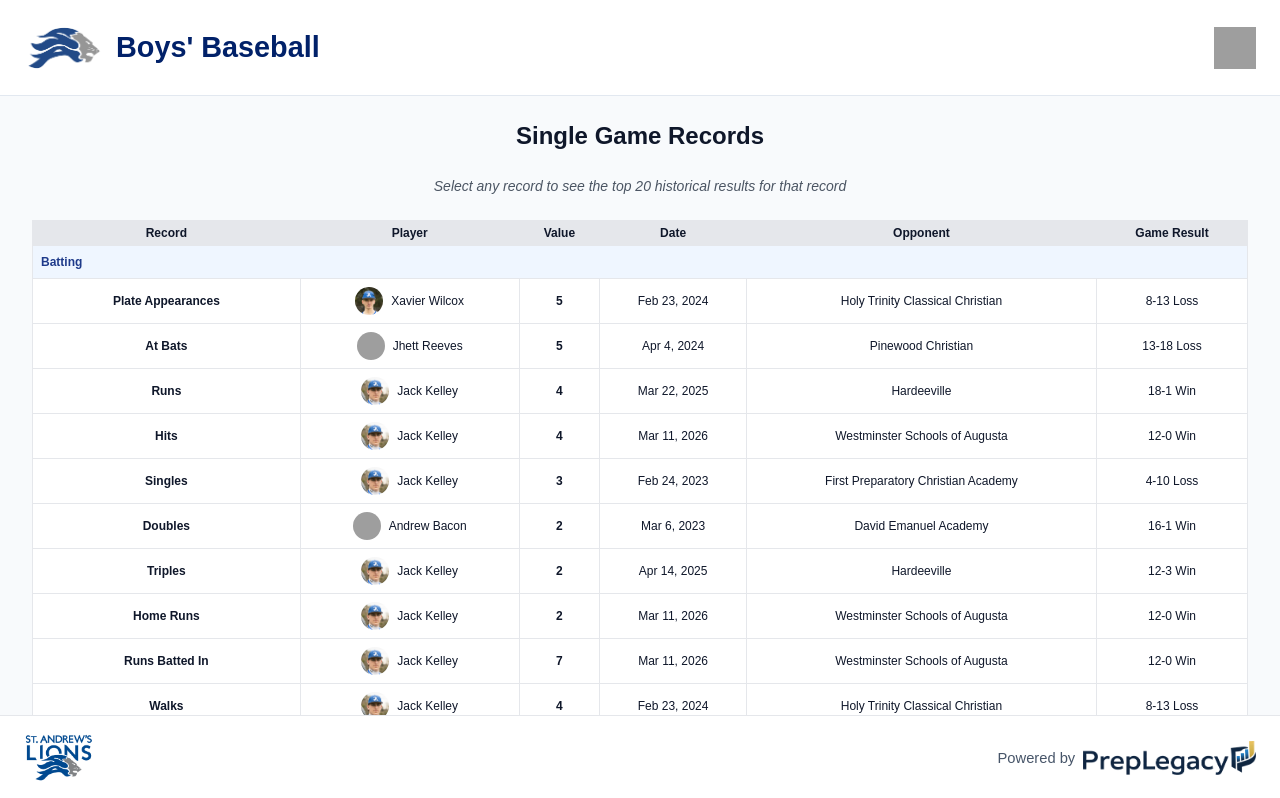
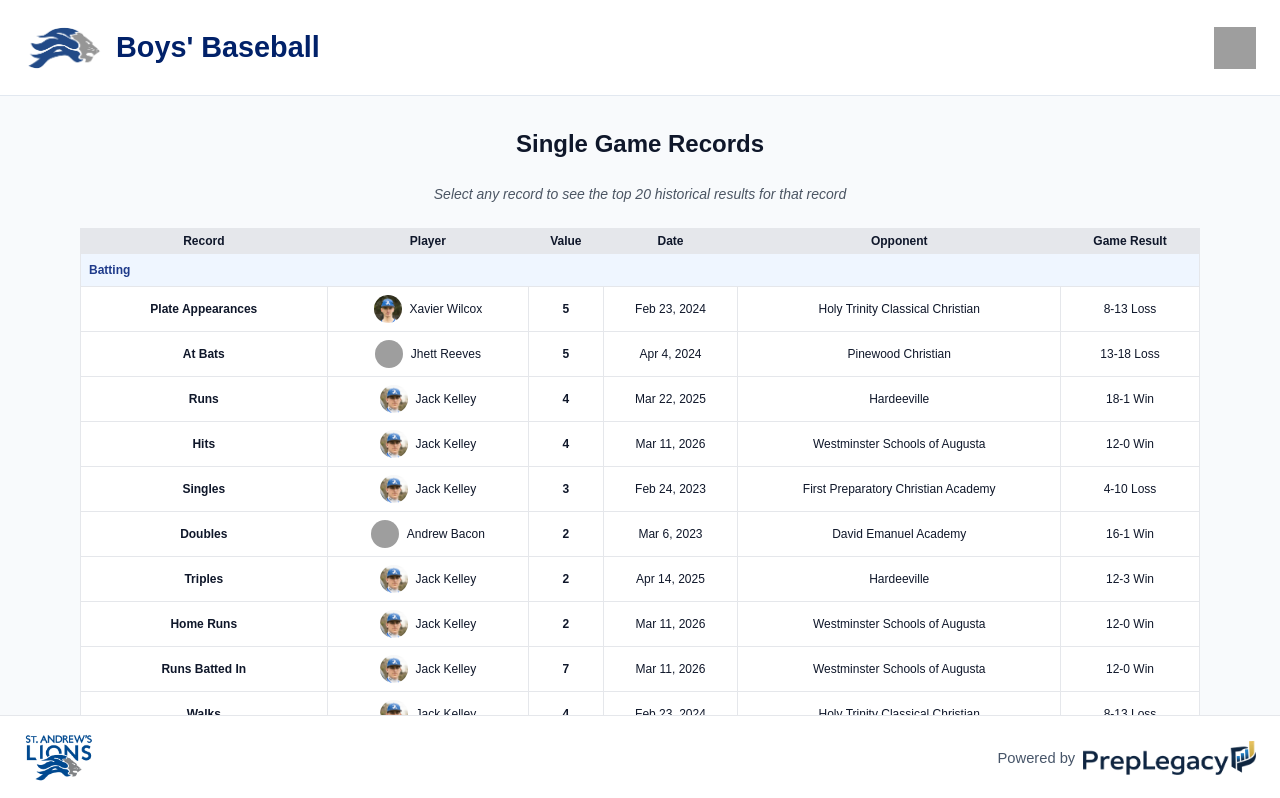
Before and after one commit to newonda1/st-andrews-basketball, a React (Vite) app: page /athletics/boys/baseball/records/single-game in a window 1280 px wide. Shown: the top 798 px of the page. Built offline with nearby package versions, Linux system fonts and the light colour scheme; grey boxes are pictures that could not be loaded.

Commit message:
Update SingleGameRecords.jsx

```diff
--- a/src/boys/baseball/pages/SingleGameRecords.jsx
+++ b/src/boys/baseball/pages/SingleGameRecords.jsx
@@ -271,7 +271,7 @@ export default function SingleGameRecords() {
   };
 
   return (
-    <div className="space-y-6 px-4">
+    <div className="pt-2 pb-10 lg:pb-40 space-y-6 px-4 max-w-6xl mx-auto">
       <h1 className="text-2xl font-bold text-center">Single Game Records</h1>
       <p className="-mt-3 text-center text-sm italic text-gray-600">
         Select any record to see the top 20 historical results for that record
```
